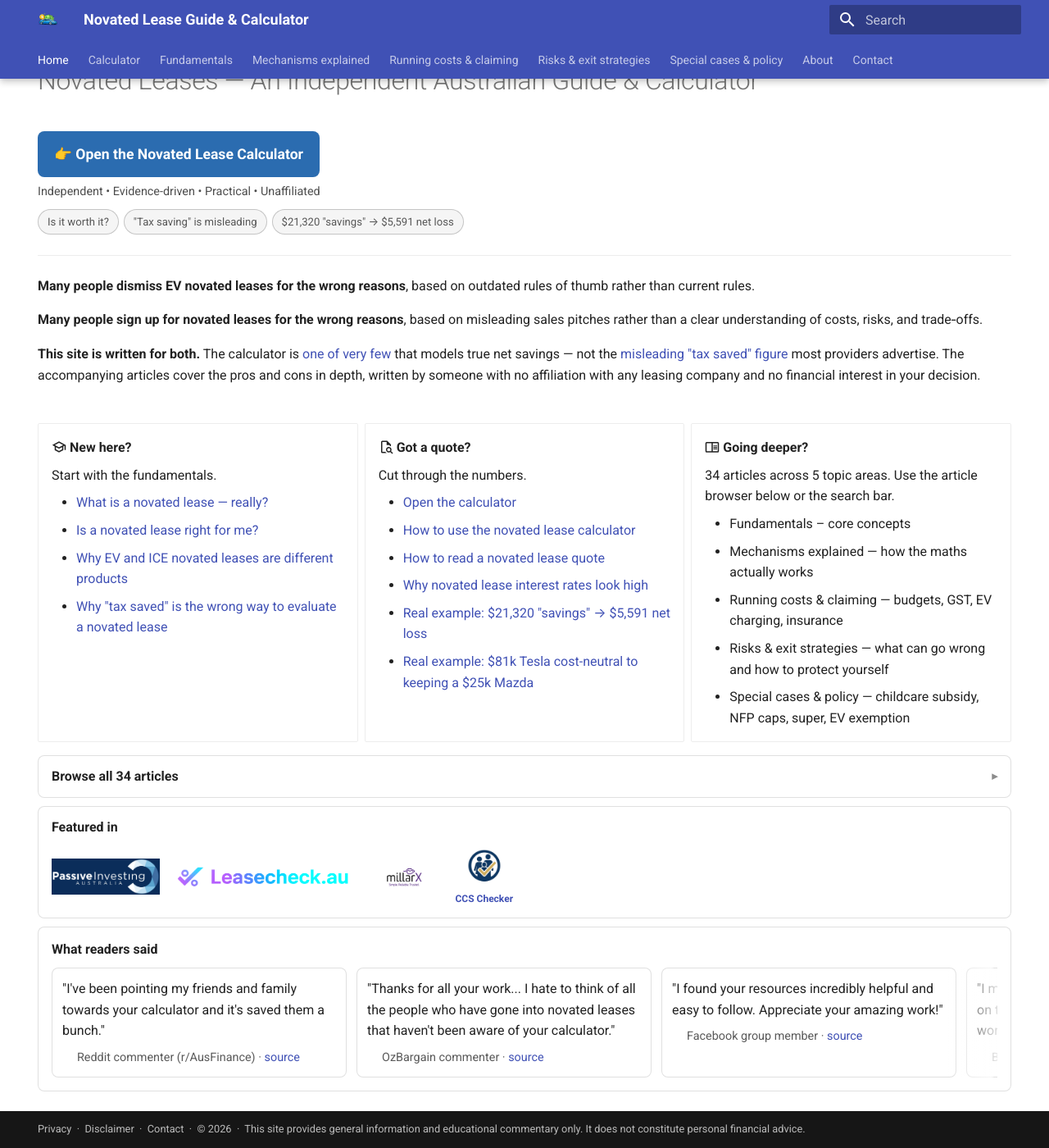
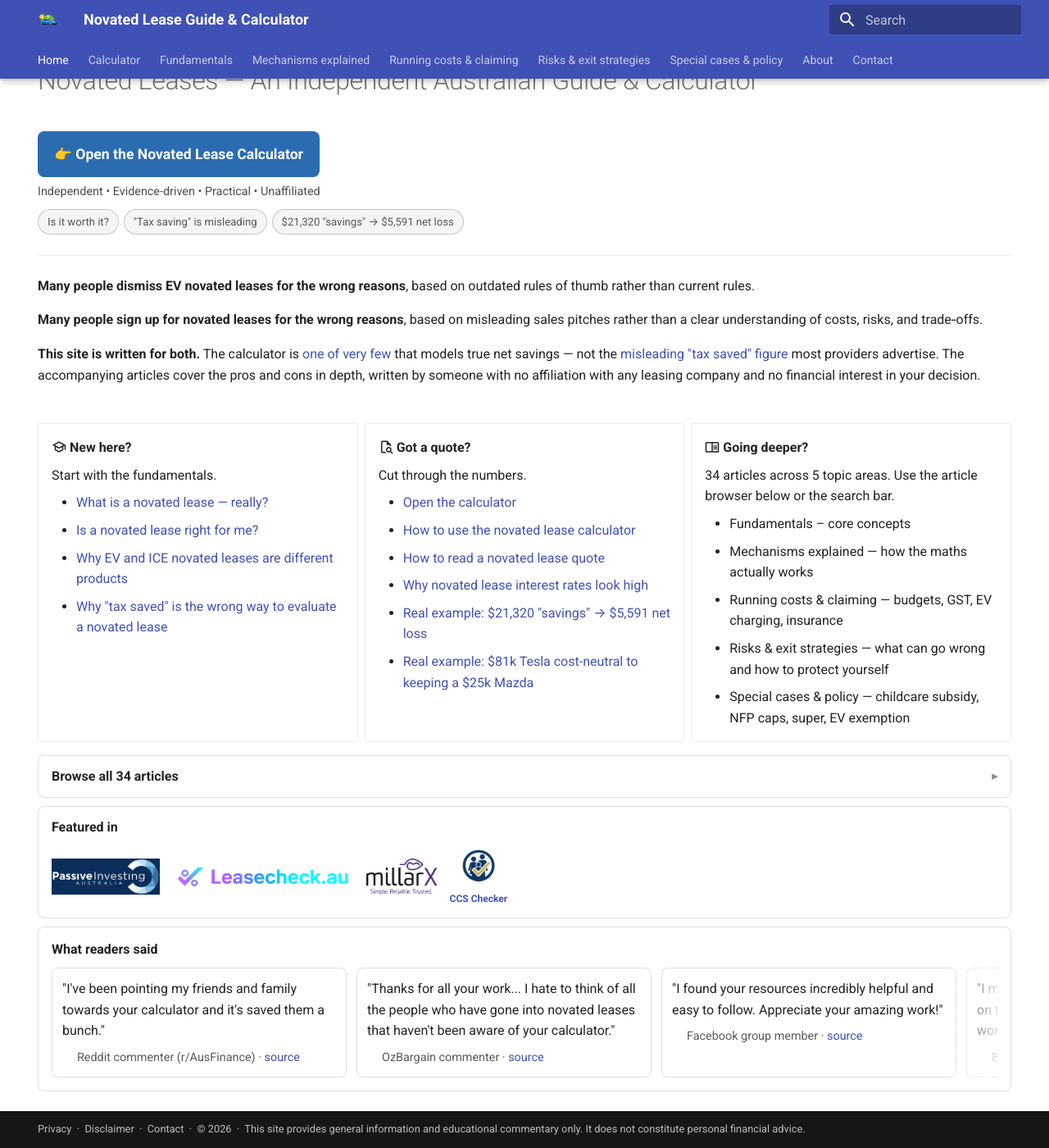
Before and after one commit to novatedlease/novatedlease.github.io, an MkDocs documentation site: the page built from docs/index.md, in a window 1280 px wide and 1400 px high, scrolled down 68 px. Shown: the whole window at 82% size. Built offline with MkDocs 1.6.1 and Material for MkDocs 9.7.7, drawn with Linux system fonts in a browser that asks for light colours.

Commit message:
small edit to article

```diff
--- a/docs/assets/stylesheets/extra.css
+++ b/docs/assets/stylesheets/extra.css
@@ -64,7 +64,7 @@
 }
 
 .md-typeset .featured-logo-strip__logo--millarx {
-  height: 52px;
+  height: 44px;
   max-width: 300px;
 }
 
--- a/docs/index.md
+++ b/docs/index.md
@@ -151,7 +151,7 @@
       <img class="featured-logo-strip__logo featured-logo-strip__logo--leasecheck" src="/assets/images/featured/leasecheck.png" alt="LeaseCheck">
     </a>
     <a class="featured-logo-strip__link" href="https://millarx.com.au/cost-compare" target="_blank" rel="noopener">
-      <img class="featured-logo-strip__logo featured-logo-strip__logo--millarx" src="/assets/images/featured/millarx.jpg" alt="MillarX">
+      <img class="featured-logo-strip__logo featured-logo-strip__logo--millarx" src="/assets/images/featured/millarx.png" alt="MillarX">
     </a>
     <a class="featured-logo-strip__link" href="https://ccschecker.com.au/guides/ev-novated-lease-ccs-help-mls" target="_blank" rel="noopener" style="flex-direction: column; align-items: center; gap: 4px;">
       <img class="featured-logo-strip__logo featured-logo-strip__logo--ccschecker" src="/assets/images/featured/ccschecker.png" alt="CCS Checker AU">
```
Also changed, not shown: docs/start-here/ev-vs-ice-compared.md (+8 -1 lines), docs/assets/images/featured/millarx.jpg (deleted), docs/assets/images/featured/millarx.png (added).
